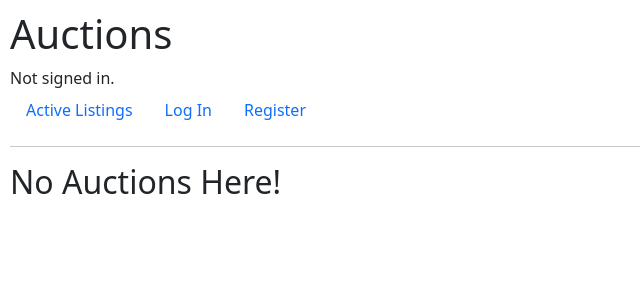
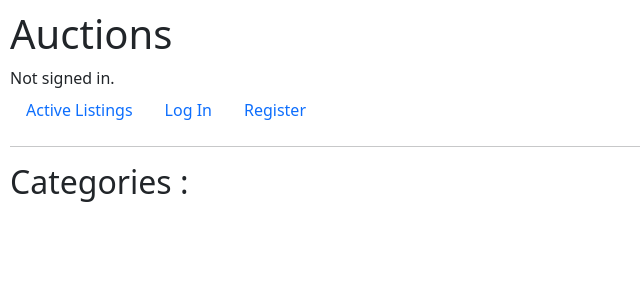
Before and after one commit to medaminefh/cs50W-commerce, a Django app: page /categories in a window 1280 px wide. Shown: the top 300 px of the page, without its empty margins (0-640 px from the left). Run offline with Django 3.2, Linux system fonts and the light colour scheme; data that the repository does not hold is empty.

Commit message:
The functionality is completed!

```diff
--- /dev/null
+++ b/auctions/templates/auctions/categories.html
@@ -0,0 +1,19 @@
+{% extends "auctions/layout.html" %}
+
+{% block body %}
+<h2>Categories :</h2>
+{% if categories %}
+
+<ul>
+
+    {% for category in categories %}
+
+    <li>
+        <a href="{% url 'category_listing' category %}">{{category}}</a>
+    </li>
+
+    {% endfor %}
+</ul>
+
+{% endif %}
+{% endblock %}
--- a/auctions/templates/auctions/layout.html
+++ b/auctions/templates/auctions/layout.html
@@ -33,6 +33,10 @@
         </li>
 
         <li class="nav-item">
+            <a class="nav-link" href="{% url 'categories' %}">Categories</a>
+        </li>
+
+        <li class="nav-item">
             <a class="nav-link" href="{% url 'create' %}">Create</a>
         </li>
 
--- a/auctions/views.py
+++ b/auctions/views.py
@@ -11,7 +11,7 @@
 
 def index(request):
     listings = Listing.objects.filter(active=True)
-    bids = Bid.objects.all()
+    bids = Bid.objects.exclude(winner=True)
     return render(request, "auctions/index.html", {
         "listings": listings,
         "bids": bids,
@@ -91,15 +91,19 @@
 @login_required(login_url="/")
 def close(req, id):
     listing = Listing.objects.get(pk=id)
+    watchlist = Watchlist.objects.filter(listing=listing)
+    watchlist.delete()
     bid = None
     try:
         bid = Bid.objects.get(listing=listing)
         bid.winner = True
         bid.save()
     except:
+        listing.winner = req.user
         bid = None
 
-    listing.winner = req.user
+    if bid is not None:
+        listing.winner = bid.user
     listing.active = False
 
     listing.save()
@@ -147,6 +151,7 @@
     except:
         exist_in_watch_list = None
 
+    print(bids)
     if req.method == 'POST':
 
         bid = req.POST["bid"] or None
@@ -193,6 +198,10 @@
                     delete_old_bids.delete()
 
                     return HttpResponseRedirect(reverse('listing', args=[id]))
+                else:
+                    return render(req, "auctions/err.html", {
+                        "error": "There is something Wrong You did!"
+                    })
         return add_comment_or_bid(comment, bid)
 
     return render(req, 'auctions/auction.html', {
@@ -201,11 +210,22 @@
 
 
 def categories(req):
-    return render(req, 'auctions/index.html')
+    listings = Listing.objects.all()
+    categories = []
+
+    for auction in listings:
+        if auction.category not in categories and auction.category:
+            categories.append(auction.category)
+    print(categories)
+    return render(req, 'auctions/categories.html', {
+        'categories': categories
+    })
 
 
-def category_listing(req):
-    return render(req, 'auctions/index.html')
+def category_listing(req, category):
+    listings = Listing.objects.filter(category=category)
+    bids = Bid.objects.all()
+    return render(req, "auctions/index.html", {"listings": listings, 'bids': bids, "header": f"List of All {category}"})
 
 
 @login_required(login_url="/login")
--- a/commerce/settings.py
+++ b/commerce/settings.py
@@ -23,9 +23,9 @@
 SECRET_KEY = '6ps8j!crjgrxt34cqbqn7x&b3y%(fny8k8nh21+qa)%ws3fh!q'
 
 # SECURITY WARNING: don't run with debug turned on in production!
-DEBUG = True
+DEBUG = False
 
-ALLOWED_HOSTS = []
+ALLOWED_HOSTS = ["*"]
 
 
 # Application definition
```
Also changed, not shown: auctions/templates/auctions/auction.html (+6 -2 lines), auctions/templates/auctions/err.html (added, +7 -0 lines).
